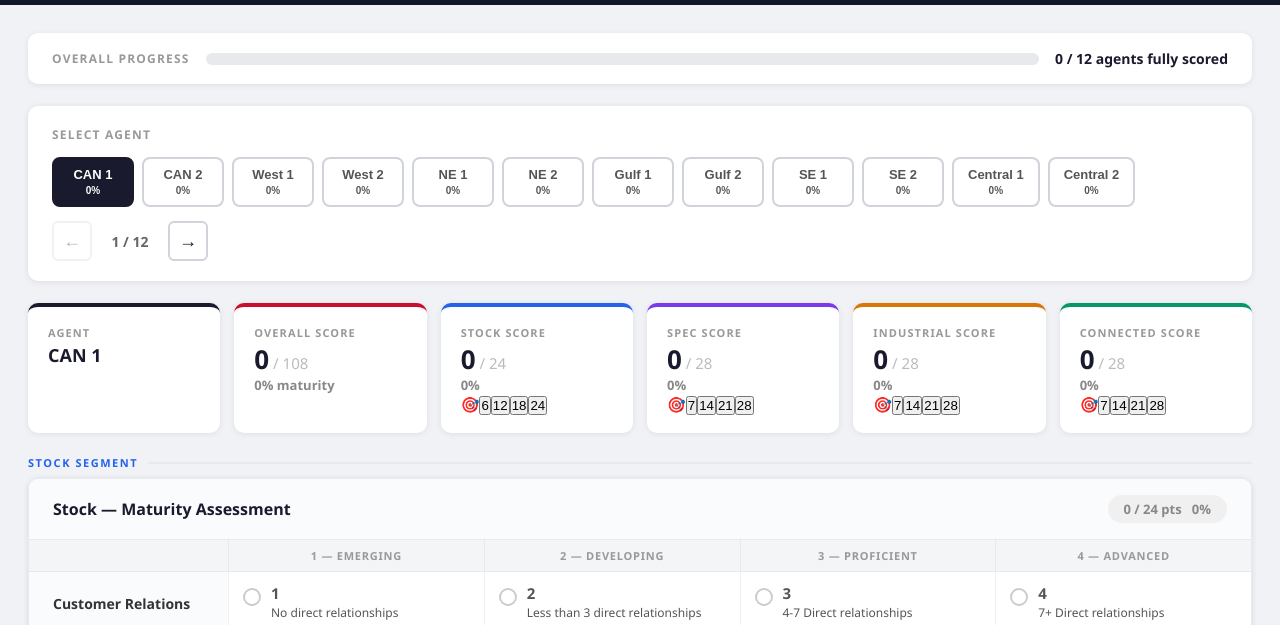
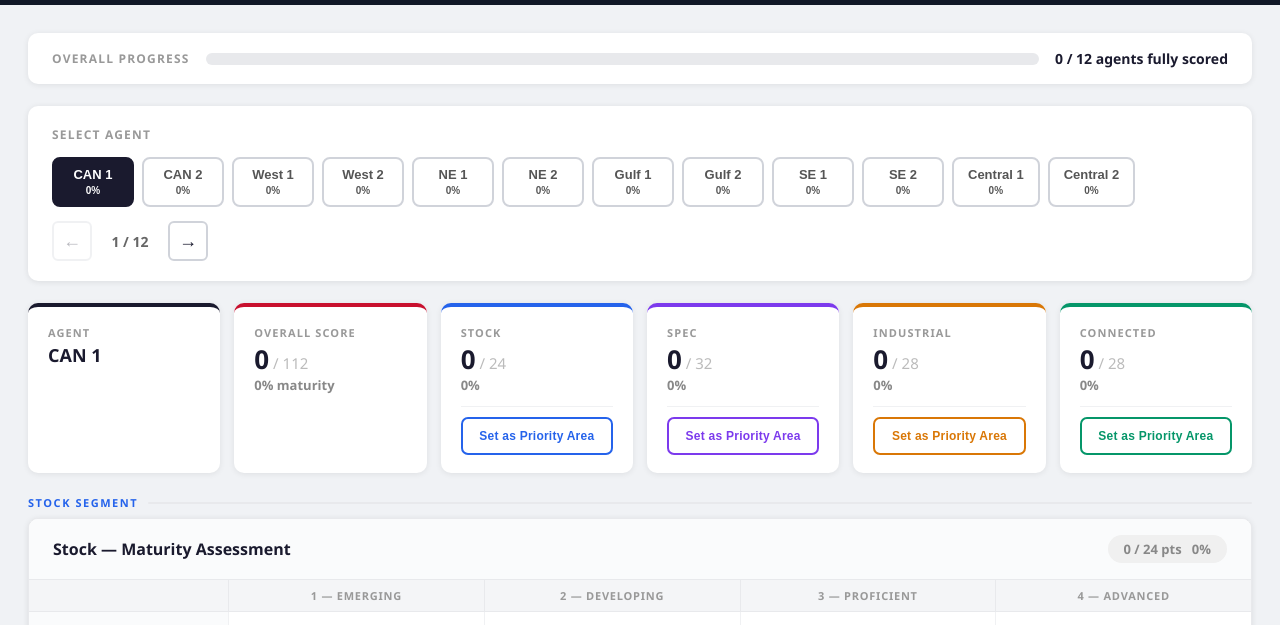
Before and after one commit to mexbarajas/agent-scorecard, a plain HTML site: page index.html in a window 1280 px wide. Shown: the part 108-733 px from the top of the page. Drawn offline with Linux system fonts and the light colour scheme; no server answers.

Commit message:
Add files via upload

```diff
--- a/index.html
+++ b/index.html
@@ -114,7 +114,14 @@
   .checked .opt-dot { display: block; }
   .opt-num  { font-size: 15px; font-weight: 900; line-height: 1; }
   .opt-text { font-size: 12px; line-height: 1.45; margin-top: 3px; }
-  .action-row { display: flex; align-items: center; justify-content: space-between; margin-top: 28px; flex-wrap: wrap; gap: 14px; background: #ffffff; border-radius: 10px; padding: 18px 24px; box-shadow: 0 1px 6px rgba(0,0,0,.08); }
+  .focus-section{margin-top:12px;padding-top:10px;border-top:1.5px solid #f0f1f3;}
+.focus-btn{width:100%;padding:10px 14px;border-radius:7px;border:2px solid;font-size:12px;font-weight:800;cursor:pointer;transition:all .18s;letter-spacing:.02em;display:flex;align-items:center;justify-content:center;gap:6px;}
+.focus-btn:hover{filter:brightness(.92);transform:translateY(-1px);}
+.focus-btn.focus-active{box-shadow:0 3px 10px rgba(0,0,0,.18);}
+.ap-chips{display:flex;flex-wrap:wrap;gap:5px;}
+.ap-chip{display:inline-flex;align-items:center;font-size:11px;font-weight:800;border:1.5px solid;border-radius:5px;padding:3px 9px;}
+.goal-tag{font-size:9px;font-weight:700;background:#e8e9ec;color:#888;padding:1px 5px;border-radius:3px;text-transform:uppercase;letter-spacing:.05em;vertical-align:middle;margin-left:4px;}
+.action-row { display: flex; align-items: center; justify-content: space-between; margin-top: 28px; flex-wrap: wrap; gap: 14px; background: #ffffff; border-radius: 10px; padding: 18px 24px; box-shadow: 0 1px 6px rgba(0,0,0,.08); }
   .action-hint { font-size: 13px; color: #999; }
   /* KPI */
   .kpi-header-row { display: flex; align-items: flex-start; justify-content: space-between; margin-bottom: 20px; flex-wrap: wrap; gap: 14px; }
@@ -265,51 +272,54 @@ const AGENT_COLORS=['#C8102E','#e85d2f','#2563eb','#0891b2','#7c3aed','#a21caf',
 const SEGMENTS=[
   {key:'stock',label:'Stock',color:'#2563eb',criteria:[
     {name:'Customer Relations',s:['No direct relationships','Less than 3 direct relationships','4-7 Direct relationships','7+ Direct relationships']},
-    {name:'Lead Management',s:['Ability to track territory Stock position within distributor customers','Engagement with Cooper Lighting Sales managers around CRM tool','Process to track and review territory stock / Market Pro position with relevant staff','Documented targets for stock sales conversion/growth in CRM tool']},
-    {name:'Marketing Presence',s:['Maintains a presence with our marketing collateral','Proactively deploys applicable training courses','Marketing fund utilization — guidance to stock distributor partners','Buying Group proficiency — Field Marketing Summit participation']},
-    {name:'Quoting & Pricing',s:['Maintains a basic understanding of market stock price levels','Adoption of stock enablement methodology (Walkaway Pricing)','Deploys differentiated approach with different distributors','Consistent Top 10 performance in Promos']},
-    {name:'Tool & Resource Util.',s:['Utilization of PLM to display stock pricing in Prism','Possesses basic understanding of EDI / API / E-commerce ideology','Actively promotes EDI usage with territory distributors','Process to track and drive adoption of stock growth programs']},
-    {name:'Organizational Align.',s:['Stock sales leader defined within organization','Dedicated / defined outside sales resource to support stock sales','Reviews and adjusts distributor online product presence','Inside sales resource assigned to actively support stock sales']}
+    {name:'Lead Management',s:['Ability to track territory Stock position within distributor customers','Engagement with Cooper Lighting Sales managers around CRM tool','Process to track and review territory stock / Market Pro position with relevant staff','Documented targets for stock sales conversion/grovvth in CRM tool [] Standard process to track and review territory Stock position inclusive of joint corrective cycles and routine cadence with CLS']},
+    {name:'Marketing Presence and market insights',s:['Maintains a presence with our marketing collateral','Proactively deploys applicable training courses (agent with distributors, virtually / in person)','Marketing fund utilization-provides guidance to stock distributor partners','Buying Group proficiency- Field Marketing Summit participation, etc.']},
+    {name:'Quoting, Pricing and Negotiation',s:['Maintains a basic understanding of market stock price levels','Adoption of stock enablement methodology (i.e., Walkaway Pricing)','Deploys differentiated approach with different distributors in the market','Consistent Top 10 performance in Promos.']},
+    {name:'Tool and Resource Utilization',s:['Utilization of PLM to display stock pricing in Prism','Possesses basic understanding of EDI/ API/ E-commerce ideology','Actively promotes EDI usage with territory distributors','Process to track and drive adoption of stock growth programs and promotions / Cadence with leveraging all NPI product/MRAM kits with planned sales calls, L&L\'s']},
+    {name:'Organizational Alignment',s:['Stock sales leader defined within organization','Dedicated / defined outside sales resource to support stock sales','Reviews and adjusts distributor online product presence to promote stock items','Inside sales resource assigned to actively support stock sales']}
   ]},
   {key:'spec',label:'Spec',color:'#7c3aed',criteria:[
     {name:'Customer Relations',s:['No direct relationships','Less than 3 direct relationships','4-7 Direct relationships','7+ Direct relationships']},
-    {name:'Lead Management',s:['Reactive tracking of projects (primarily crossing existing specs)','Engagement with Cooper Lighting Sales managers around CRM tool','Process to track and review territory Stock / Market Pro position with relevant staff','Documented targets for stock sales conversion/growth in CRM tool']},
-    {name:'Marketing Presence',s:['No differentiated events planned to target specific segments','Proactively deploys applicable training courses','Marketing fund utilization — guidance to stock distributor partners','Buying Group proficiency — Field Marketing Summit participation']},
-    {name:'Quoting & Pricing',s:['Process orders','Adoption of stock enablement methodology (Walkaway Pricing)','Deploys differentiated approach with different distributors','Consistent Top 10 performance in Promos']},
-    {name:'Tool & Resource Util.',s:['LEX — Not aware or using','Possesses basic understanding of EDI / API / E-commerce ideology','Actively promotes EDI usage with territory distributors','Process to track and drive adoption of stock growth programs']},
-    {name:'Education & Training',s:['Unable to cross competitive products','Dedicated / defined outside sales resource to support stock sales','Reviews and adjusts distributor online product presence','Inside sales resource assigned to actively support stock sales']},
-    {name:'Organizational Align.',s:['Mainly rely on crossing specs, do not utilize layout support','Know of CLS application team but seldom use — can use online calculator tools','Predominately use CLS application team for complete layouts','Agency has internal staff capable of full performance layouts']}
+    {name:'Lead Management',s:['Reactive tracking of projects (primarily crossing existing specs). No use of construct connect. No use of lead generation services','Proactive project tracking capabilities, not easily delivered to CLS for CRM Integration. No use of Construct Connect or of lead generation services.','Project tracking system in place. Use of some sort of lead generation services (Construct Connect)','Specific goals for sales activity for all forms, regularly tracks customer project types, has plan on what products, brands, to show each firm']},
+    {name:'Marketing Presence and market insights',s:['No differentiated events planned to target specific segment (architects / electrical engineers / lighting designers / distributors / electircal contractors)','Periodic events at offsite facilities (including source/APG trips) that facilitate CLS product engagement for specific segment (architects / electrical engineers / lighting designers / distributors / electrical contractors)','Non-standard events specifically targeting this segment. In their home/office (i.e., mixology class that features lighting). CEUs targeting specific segment (architects / electrical engineers / lighting designers / distributors / electircal contractors)','Non-standard events hosted at the reps office that specifically targets specific segment (architects / electrical engineers / lighting designers / distributors / electircal contractors)']},
+    {name:'Quoting, Pricing and Negotiation',s:['Process orders','Consistently expediting orders due to poor early planning. Communication between groups within the organization is not effective','Reasonable communication throughout process between groups within the organization. Agency still reactive vs. proactive to issues','Have PM team that plans proactively and is integral with project from specification, quote, order, delivery, post sales and project completion. Client perception of excellence consistently met. Leverages CLS good, better ,best product differentiation']},
+    {name:'Tool and Resource Utilization',s:['LEX - Not aware or using','LEX - They are aware, but do not use for any customer iterations. Attends all NPI launch sessions with full team participation, followed by target sales calls','LEX - Some links are posted to their site; their sales teams are all conform table and proficient. Proactively utilizes monthly ASOW reports to  drive focus and additional specifications in under-specified categories','LEX - All NPIs are caroseled, offering trainings to customers on project management features, managing mailing list to specifiers, and kept current with agent alerts and NPI.']},
+    {name:'Education, Training and Benchmarking',s:['Unable to cross competitive products','Cross products, but not always effectively to maximize competitive advantages, i.e., crossing lumen for lumen vs. understanding optics and performance','Creates full package cross but does not always understand clients needs in regard to design intent and budget','Full utilization of layouts to package crosses that meet performance demands and budget']},
+    {name:'Organizational Alignment',s:['Mainly rely on crossing specs and do not utilize layout support','Know of, but seldomly use our CLS application team. Are not proficient In gathering sufficient info to generate full layout. Can use on-line calculator tools','Predominately use CLS application team for complete layouts. Know how to collect all relevant info for our application team. Can internally generate basic light- level calculations','Agency has internal staff capable of doing full performance layouts and lighting design. Can understand and sell against competitor layouts']},
+    {name:'Share of Wallet',s:['Not proeficient in 4 brands','Not proeficient in 3 brands','Not proeficient in 2 brands','Actively promoting and selling all APG brands']}
   ]},
   {key:'industrial',label:'Industrial',color:'#d97706',criteria:[
     {name:'Customer Relations',s:['No direct relationships','Less than 3 direct relationships','4-7 Direct relationships','7+ Direct relationships']},
-    {name:'Lead Management',s:['Reactive to direct contact','Targeted customer list identified (warehouse, logistics, manufacturing)','National Accounts active relationships','Enterprise / National accounts active relationships']},
-    {name:'Marketing Presence',s:['Basic understanding of the market','Industry associations and events','Dedicated / focused sales team','Internal applications / design team']},
-    {name:'Quoting & Pricing',s:['Utilization of applications / quotes team','Local reference projects','Dedicated quotes team','Connected systems proposed, closed']},
-    {name:'Tool & Resource Util.',s:['Basic understanding of the CLS tools','Utility rebate program execution processes','Utilization of all CLS tools and programs','Lead generation tools, pipeline management (e.g. Construct Connect)']},
-    {name:'Education & Training',s:['Product and Application training','Competitive product cross and design training','Inverter, emergency competency','Controls (WLX Lite, etc.)']},
-    {name:'Organizational Align.',s:['Identified industrial sales leader, can tell the story','In house CLS optimized application and design','In house MWS quote layout resources','Internal audit resources for retrofit']}
+    {name:'Lead Management',s:['Reactive to direct contact','National Accounts active relationships','Targeted customer list, warehouse, logistics, manufacturing, (materials, chips, auto, aerospace, defense) Identified market size, share, target. Leverages Nemalux with door opener sales calls','Enterprise, National accounts active relationships. Works collaboratively with Industrial/Nemalux team to identify existing and new customers']},
+    {name:'Marketing Presence and market insights',s:['Basic understanding of the market','Industry associations (etc.,.) and events.','Dedicated quotes team. Understands market level pricing required.','Internal applications/design team.']},
+    {name:'Quoting, Pricing and Negotiation',s:['Utilization of applications / quotes team','Local reference projects','Dedicated quotes team','Connected systems proposed, closed']},
+    {name:'Tool and Resource Utilization',s:['Basic understanding of the CLS tools','Utility rebate program execution processes','Utilization of all CLS tools and programs','Lead generation tools, pipeline management process, e.g., Construct Connect']},
+    {name:'Education, Training and Benchmarking',s:['Product and Application training','Competitive product cross and design training','Inverter, emergency competency','Controls (WLX Lite, etc.)']},
+    {name:'Organizational Alignment',s:['Identified industrial sales leader, can tell the story, speak the language','In house CLS optimized application and design','In house MWS quote layout resources','Internal audit resources for retrofit']}
   ]},
   {key:'connected',label:'Connected',color:'#059669',criteria:[
-    {name:'Customer Relations',s:['No direct relationships','Less than 3 direct relationships','4-7 Direct relationships','7+ Direct relationships']},
-    {name:'Lead Management',s:['Developed connected lighting pipeline','ConstructConnect usage','Bi-weekly CLS project review','Pre-wire meetings capability']},
-    {name:'Marketing Presence',s:['Industry associations (IES, etc.)','Active promotion on Social Media','Demo cases for controls','Advanced — not specified']},
-    {name:'Quoting & Pricing',s:['Utilization of applications / quotes team','Quotes under $50K','Quotes over $50K','Full WLX quoting capabilities']},
-    {name:'Tool & Resource Util.',s:['Control specialist training / Lighting spec team controls trained','WLX certification','Electronic tools (CAD / Bluebeam)','SFDC / CRM integration']},
-    {name:'Organizational Align.',s:['No dedicated controls team','Dedicated inside support / Basic troubleshooting, Controls PM, WLX Lite','Benchmarking / mentoring — high performing agent (as participant)','Benchmarking / mentoring — high performing agent (as mentor)']},
-    {name:'Other',s:['Not specified','Not specified','3rd Party / agent start-up certified','Dedicated outside controls sales / Controls PM / Direct pricing set-up']}
+    {name:'Customer Relations',s:['No direct relationships','Less than 3 direct relationships','4-7 Direct relationships','7+ Direct relationships. Regarded as SME and trusted advisor']},
+    {name:'Lead Management',s:['Developed connected lighting pipeline','Constructconnect usage','Bi-Weekly CLS project review','Pre Wire meetings capability']},
+    {name:'Marketing Presence and market insights',s:['Industry associations (IES, etc)','Active promotion on Social Media','Demo cases for controls','Commissioning demo cases on site']},
+    {name:'Quoting, Pricing and Negotiation',s:['Utilization of applications / quotes team','Quotes under 50K','Quotes over 50K','Full WLX quoting capabilities. Tracks attachment rate on projects. Strives for 10% of total sales in Controls']},
+    {name:'Tool and Resource Utilization',s:['Control specialist training / Lighting spec team controls trained','Control spec usage. SPEC 360 proficiency.','Electronic tools (CAD/Bluebeam)','SFDC/CRM integration']},
+    {name:'Education, Training and Benchmarking',s:['No dedicated controls team','In depth knowledge of top competitor offerings and CLS differentiation','WLX certification. Demonstrates proficiency in selling all WLX platforms. Demonstrates ILC proficiency','Benchmarking / mentoring session with high performing agent (agent as mentor). Active in Controls UAG']},
+    {name:'Organizational Alignment',s:['','Dedicated inside support / Basic troubleshooting, Controls PM capability, WLX Lite capability','3ddd Party/agent start-up certified','Dedicated outside controls sales / Dedicated controls PM, Dedicated Tech']}
   ]}
 ];
-const MAX={stock:24,spec:28,industrial:28,connected:28};
+
+const MAX={stock:24,spec:32,industrial:28,connected:28};
 const TOTAL_CRITERIA=SEGMENTS.reduce((a,s)=>a+s.criteria.length,0);
-let cur=0,scores={},goals={},saveTimer=null;
+let cur=0,scores={},focus={},saveTimer=null;
 
 function initScores(){scores={};AGENTS.forEach(a=>{scores[a]={};SEGMENTS.forEach(s=>s.criteria.forEach((_,i)=>{scores[a][s.key+'_'+i]=0;}));});}
 initScores();
 
-function setGoal(agent,seg,val){
-  const k=agent+'_'+seg+'_goal';
-  goals[k]=goals[k]===val?0:val;
+function toggleFocus(agent,seg){
+  if(!focus[agent]) focus[agent]={};
+  focus[agent][seg]=!focus[agent][seg];
   renderSummary();
+  renderKPI();
   scheduleSave();
 }
 
@@ -333,7 +343,7 @@ async function loadFromServer(){
         }));
       });
     }
-    if(d.goals) Object.assign(goals,d.goals);
+    if(d.focus) Object.assign(focus,d.focus);
     setSyncStatus('synced','✓ Connected — scores shared across all users');
     return true;
   }catch(e){
@@ -347,7 +357,7 @@ async function saveToServer(){
     const r=await fetch('/api/scores',{
       method:'POST',
       headers:{'Content-Type':'application/json'},
-      body:JSON.stringify({scores,goals})
+      body:JSON.stringify({scores,focus})
     });
     if(!r.ok) throw new Error('HTTP '+r.status);
     const d=await r.json();
@@ -400,16 +410,19 @@ function renderSummary(){
   const a=AGENTS[cur],at=agentTotal(a);
   let h=`<div class="summary-card c-navy"><div class="sc-label">Agent</div><div class="sc-value" style="font-size:18px;">${a}</div></div>`;
   h+=`<div class="summary-card c-red"><div class="sc-label">Overall Score</div><div class="sc-value">${at.total}<span> / ${at.max}</span></div><div class="sc-sub">${Math.round(at.pct*100)}% maturity</div></div>`;
-  [['c-blue','stock'],['c-purple','spec'],['c-amber','industrial'],['c-green','connected']].forEach(([cls,sk])=>{
+  const SEG_COLORS={stock:"#2563eb",spec:"#7c3aed",industrial:"#d97706",connected:"#059669"};
+  [["c-blue","stock"],["c-purple","spec"],["c-amber","industrial"],["c-green","connected"]].forEach(([cls,sk])=>{
     const s=SEGMENTS.find(x=>x.key===sk),ss=segScore(a,sk);
-    const gk=a+'_'+sk+'_goal';const cg=goals[gk]||0;const mx=MAX[sk];
-    const steps=[Math.round(mx*0.25),Math.round(mx*0.5),Math.round(mx*0.75),mx];
-    const btns=steps.map(v=>`<button class="goal-btn${cg===v?' goal-btn-active':''}" onclick="setGoal('${a}','${sk}',${v})">${v}</button>`).join('');
-    h+=`<div class="summary-card ${cls}"><div class="sc-label">${s.label} <span class="goal-tag">Score</span></div><div class="sc-value">${ss.total}<span> / ${ss.max}</span></div><div class="sc-sub">${Math.round(ss.pct*100)}%</div><div class="goal-row"><span class="goal-label">&#127919;</span>${btns}</div></div>`;
+    const col=SEG_COLORS[sk];
+    const isFocus=!!(focus[a]&&focus[a][sk]);
+    const btnStyle=isFocus
+      ?`background:${col};border-color:${col};color:#fff`
+      :`background:#fff;border-color:${col};color:${col}`;
+    const btnTxt=isFocus?"🎯 Priority Area Set":"Set as Priority Area";
+    h+=`<div class="summary-card ${cls}"><div class="sc-label">${s.label}</div><div class="sc-value">${ss.total}<span> / ${ss.max}</span></div><div class="sc-sub">${Math.round(ss.pct*100)}%</div><div class="focus-section"><button class="focus-btn ${isFocus?"focus-active":""}" style="${btnStyle}" onclick="toggleFocus('${a}','${sk}')">${btnTxt}</button></div></div>`;
   });
-  document.getElementById('agent-summary').innerHTML=h;
+  document.getElementById("agent-summary").innerHTML=h;
 }
-
 function renderScorecard(){
   const a=AGENTS[cur];let h='';
   SEGMENTS.forEach(seg=>{
@@ -441,10 +454,10 @@ function renderKPI(){
   const gmx=MAX.stock+MAX.spec+MAX.industrial+MAX.connected;
   let tots={stock:0,spec:0,industrial:0,connected:0,grand:0};
   const SCOLS=[
-    {sk:'stock',  color:'#2563eb',label:'Stock'},
-    {sk:'spec',   color:'#7c3aed',label:'Spec'},
-    {sk:'industrial',color:'#d97706',label:'Ind'},
-    {sk:'connected', color:'#059669',label:'Con'}
+    {sk:"stock",   color:"#2563eb",label:"Stock"},
+    {sk:"spec",    color:"#7c3aed",label:"Spec"},
+    {sk:"industrial",color:"#d97706",label:"Industrial"},
+    {sk:"connected", color:"#059669",label:"Connected"}
   ];
   let h=`<thead><tr>
     <th>Agent</th>
@@ -453,23 +466,20 @@ function renderKPI(){
     <th style="border-left:4px solid #d97706;">Industrial /${MAX.industrial}</th>
     <th style="border-left:4px solid #059669;">Connected /${MAX.connected}</th>
     <th>Total</th><th>Maturity</th>
-    <th style="border-left:3px solid #C8102E;background:#111827;color:#fff;">&#127919; Final State Goal</th>
+    <th style="border-left:3px solid #C8102E;background:#111827;color:#fff;">&#9733; Priority Segments</th>
   </tr></thead><tbody>`;
   AGENTS.forEach((a,ai)=>{
-    const st=segScore(a,'stock'),sp=segScore(a,'spec'),ind=segScore(a,'industrial'),con=segScore(a,'connected');
+    const st=segScore(a,"stock"),sp=segScore(a,"spec"),ind=segScore(a,"industrial"),con=segScore(a,"connected");
     const grand=st.total+sp.total+ind.total+con.total,pct=Math.round((grand/gmx)*100);
     const bc=barColor(grand/gmx),ac=AGENT_COLORS[ai];
     tots.stock+=st.total;tots.spec+=sp.total;tots.industrial+=ind.total;tots.connected+=con.total;tots.grand+=grand;
-    const ck=isComplete(a)?' <span style="color:#16a34a;font-size:13px;">&#10003;</span>':'';
-    // Goal cell
-    const chips=SCOLS.map(({sk,color,label})=>{
-      const g=goals[a+'_'+sk+'_goal']||0;
-      return g>0?`<span class="goal-chip" style="border-color:${color};color:${color};">${label[0]} ${g}/${MAX[sk]}</span>`:'';
-    }).filter(Boolean).join('');
-    const totalGoal=SCOLS.reduce((acc,{sk})=>acc+(goals[a+'_'+sk+'_goal']||0),0);
-    const goalCell=chips
-      ?`<div class="goal-chips">${chips}</div><div class="goal-total"><strong>${totalGoal}</strong>/${gmx} &nbsp;<span style="color:#aaa;">${Math.round(totalGoal/gmx*100)}%</span></div>`
-      :`<span style="color:#555;font-size:12px;">— no goal set —</span>`;
+    const ck=isComplete(a)?" <span style=\"color:#16a34a;font-size:13px;\">&#10003;</span>":"";
+    const chips=SCOLS.filter(({sk})=>focus[a]&&focus[a][sk]).map(({color,label})=>
+      `<span class="ap-chip" style="border-color:${color};color:${color};background:${color}18;"><span class="chip-dot" style="background:${color};display:inline-block;width:6px;height:6px;border-radius:50%;margin-right:4px;vertical-align:middle;"></span>${label}</span>`
+    ).join("");
+    const apCell=chips
+      ?`<div class="ap-chips">${chips}</div>`
+      :`<span style="color:#888;font-size:12px;">— none set —</span>`;
     h+=`<tr>
       <td><span class="agent-dot" style="background:${ac}"></span>${a}${ck}</td>
       <td><span class="seg-score">${st.total}</span><span class="seg-pct">${Math.round(st.pct*100)}%</span></td>
@@ -478,7 +488,7 @@ function renderKPI(){
       <td><span class="seg-score">${con.total}</span><span class="seg-pct">${Math.round(con.pct*100)}%</span></td>
       <td><strong>${grand}</strong></td>
       <td><div class="bar-wrap"><div class="bar-track"><div class="bar-fill" style="width:${pct}%;background:${ac};"></div></div><span class="pct-label" style="color:${bc};">${pct}%</span></div></td>
-      <td style="border-left:3px solid #1f2937;">${goalCell}</td>
+      <td style="border-left:3px solid #1f2937;">${apCell}</td>
     </tr>`;
   });
   const avgPct=Math.round((tots.grand/(AGENTS.length*gmx))*100);
@@ -487,11 +497,10 @@ function renderKPI(){
     <td>${tots.stock}</td><td>${tots.spec}</td><td>${tots.industrial}</td><td>${tots.connected}</td>
     <td>${tots.grand}</td>
     <td><div class="bar-wrap"><div class="bar-track"><div class="bar-fill" style="width:${avgPct}%;background:${barColor(avgPct/100)};"></div></div><span class="pct-label" style="color:${barColor(avgPct/100)};">${avgPct}%</span></div></td>
-    <td style="border-left:3px solid #1f2937;color:#666;font-size:12px;">Set goals in Score Agents view</td>
+    <td style="border-left:3px solid #1f2937;color:#888;font-size:12px;">Set priorities in Score view</td>
   </tr></tbody>`;
-  document.getElementById('kpi-table').innerHTML=h;
+  document.getElementById("kpi-table").innerHTML=h;
 }
-
 function confirmReset(){if(confirm('Reset ALL scores for all agents? This cannot be undone.')){initScores();renderTabs();renderSummary();renderScorecard();updateProgress();saveToServer();toast('\u2713 All scores reset.');}}
 
 function exportExcel(){
```
